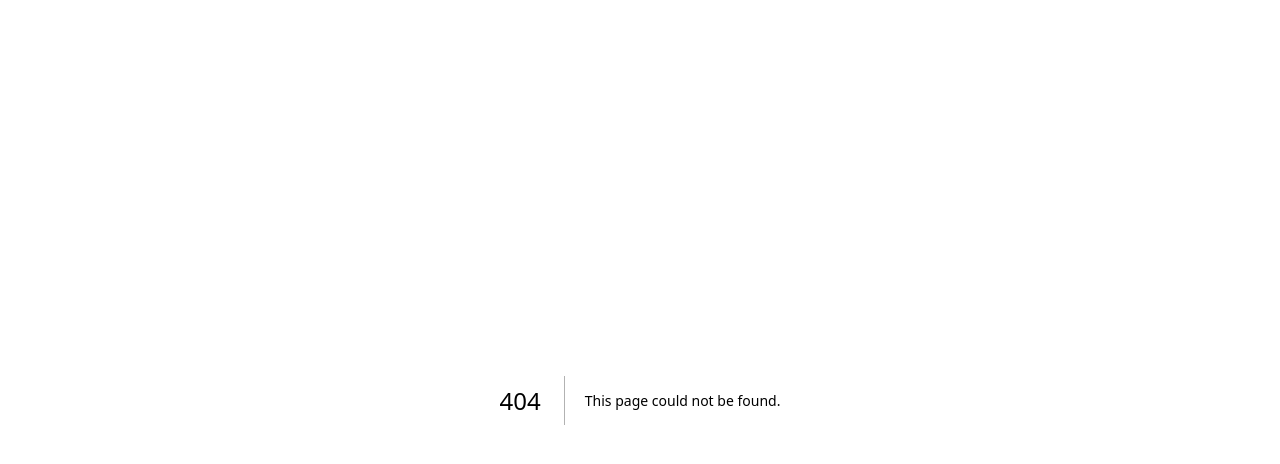
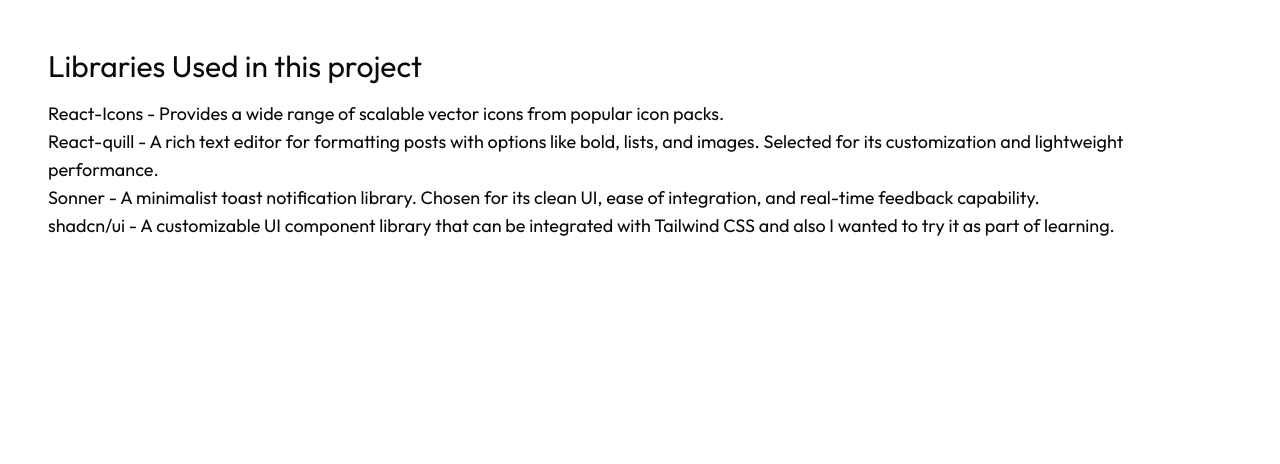
Before and after one commit to thapabishal21dev/projectfrontend, a Next.js app: page /docs in a window 1280 px wide. Before the commit this address had no page. Shown: the top 464 px of the page. Built offline with nearby package versions, Linux system fonts and the light colour scheme.

Commit message:
added docs file

```diff
--- /dev/null
+++ b/app/docs/page.tsx
@@ -0,0 +1,30 @@
+import React from "react";
+
+const Docs = () => {
+  return (
+    <div className=" flex justify-center p-12 flex-col gap-4">
+      <h1 className=" text-centre text-3xl">Libraries Used in this project</h1>
+      <ul className=" text-lg gap-8">
+        <li>
+          React-Icons - Provides a wide range of scalable vector icons from
+          popular icon packs.
+        </li>
+        <li>
+          React-quill - A rich text editor for formatting posts with options
+          like bold, lists, and images. Selected for its customization and
+          lightweight performance.
+        </li>
+        <li>
+          Sonner - A minimalist toast notification library. Chosen for its clean
+          UI, ease of integration, and real-time feedback capability.
+        </li>
+        <li>
+          shadcn/ui - A customizable UI component library that can be integrated
+          with Tailwind CSS and also I wanted to try it as part of learning.
+        </li>
+      </ul>
+    </div>
+  );
+};
+
+export default Docs;
--- a/app/post/page.tsx
+++ /dev/null
@@ -1,12 +0,0 @@
-import React from "react";
-import CreatePost from "../components/CreatePost";
-
-const Post = () => {
-  return (
-    <div>
-      <CreatePost />
-    </div>
-  );
-};
-
-export default Post;
```
